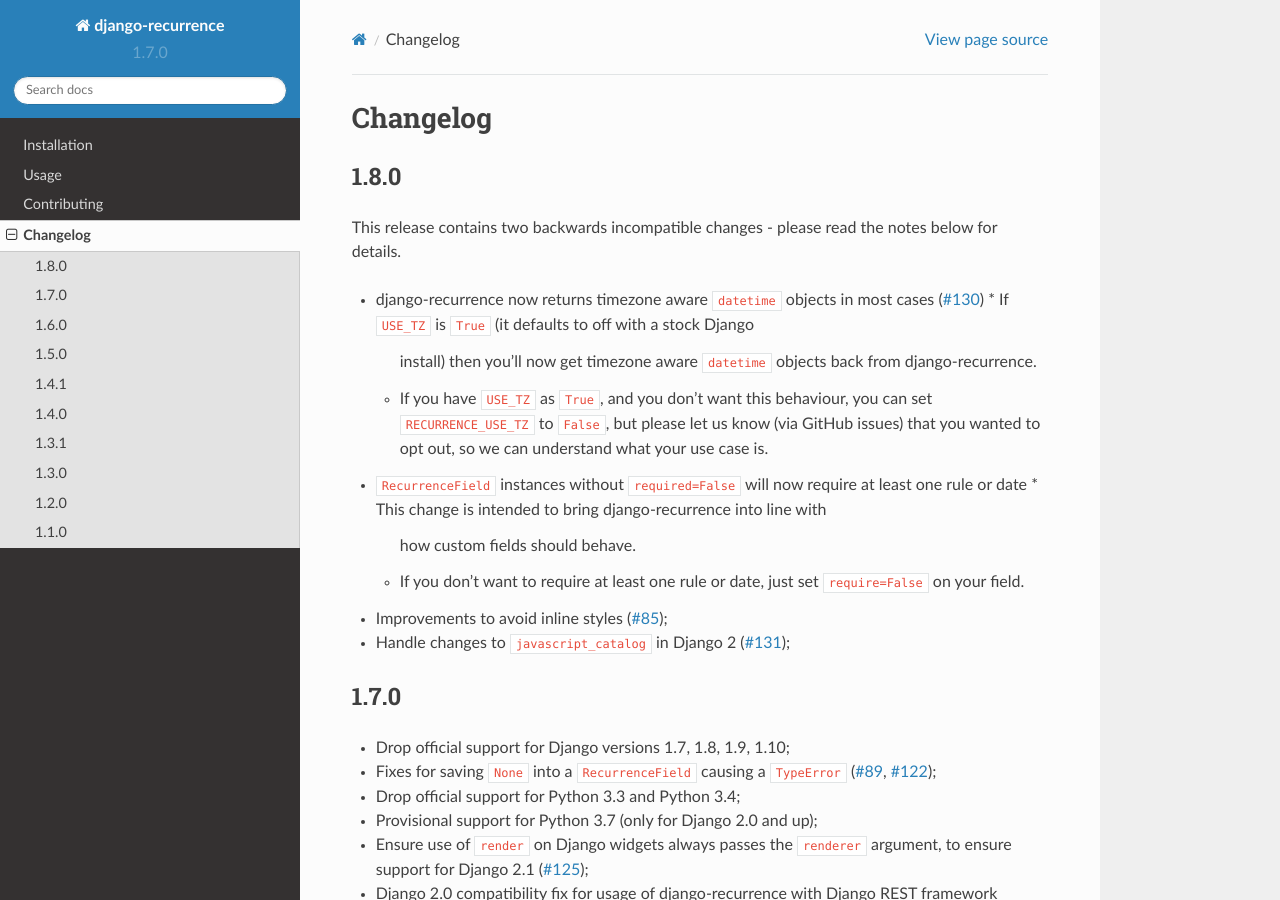
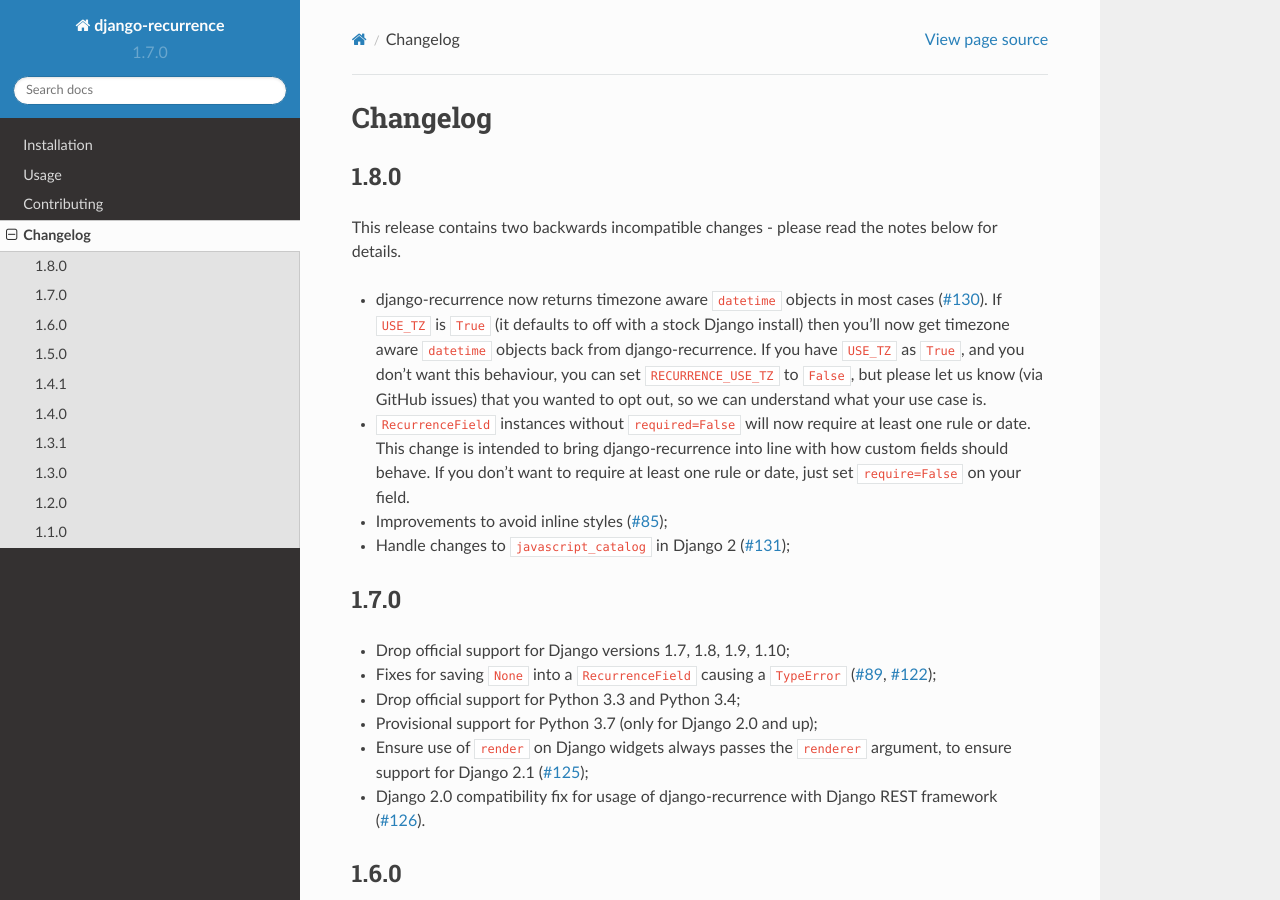
Before and after one commit to jazzband/django-recurrence, a Sphinx documentation site: the page built from docs/changelog.rst, in a window 1280 px wide and 900 px high. Built offline with Sphinx 7.4.7 and the Read the Docs theme 2.0.0, drawn with Linux system fonts in a browser that asks for light colours.

Commit message:
Remove nested lists to placate Sphinx

```diff
--- a/docs/changelog.rst
+++ b/docs/changelog.rst
@@ -8,20 +8,18 @@ This release contains two backwards incompatible changes -
 please read the notes below for details.
 
 * django-recurrence now returns timezone aware ``datetime`` objects
-  in most cases (:issue:`130`)
-  * If ``USE_TZ`` is ``True`` (it defaults to off with a stock Django
-    install) then you'll now get timezone aware ``datetime`` objects
-    back from django-recurrence.
-  * If you have ``USE_TZ`` as ``True``, and you don't want this
-    behaviour, you can set ``RECURRENCE_USE_TZ`` to ``False``, but
-    please let us know (via GitHub issues) that you wanted to opt
-    out, so we can understand what your use case is.
+  in most cases (:issue:`130`). If ``USE_TZ`` is ``True`` (it
+  defaults to off with a stock Django install) then you'll now get
+  timezone aware ``datetime`` objects back from django-recurrence. If
+  you have ``USE_TZ`` as ``True``, and you don't want this behaviour,
+  you can set ``RECURRENCE_USE_TZ`` to ``False``, but please let us
+  know (via GitHub issues) that you wanted to opt out, so we can
+  understand what your use case is.
 * ``RecurrenceField`` instances without ``required=False`` will now
-  require at least one rule or date
-  * This change is intended to bring django-recurrence into line with
-    how custom fields should behave.
-  * If you don't want to require at least one rule or date, just set
-    ``require=False`` on your field.
+  require at least one rule or date. This change is intended to bring
+  django-recurrence into line with how custom fields should
+  behave. If you don't want to require at least one rule or date,
+  just set ``require=False`` on your field.
 * Improvements to avoid inline styles (:issue:`85`);
 * Handle changes to ``javascript_catalog`` in Django 2
   (:issue:`131`);
```
